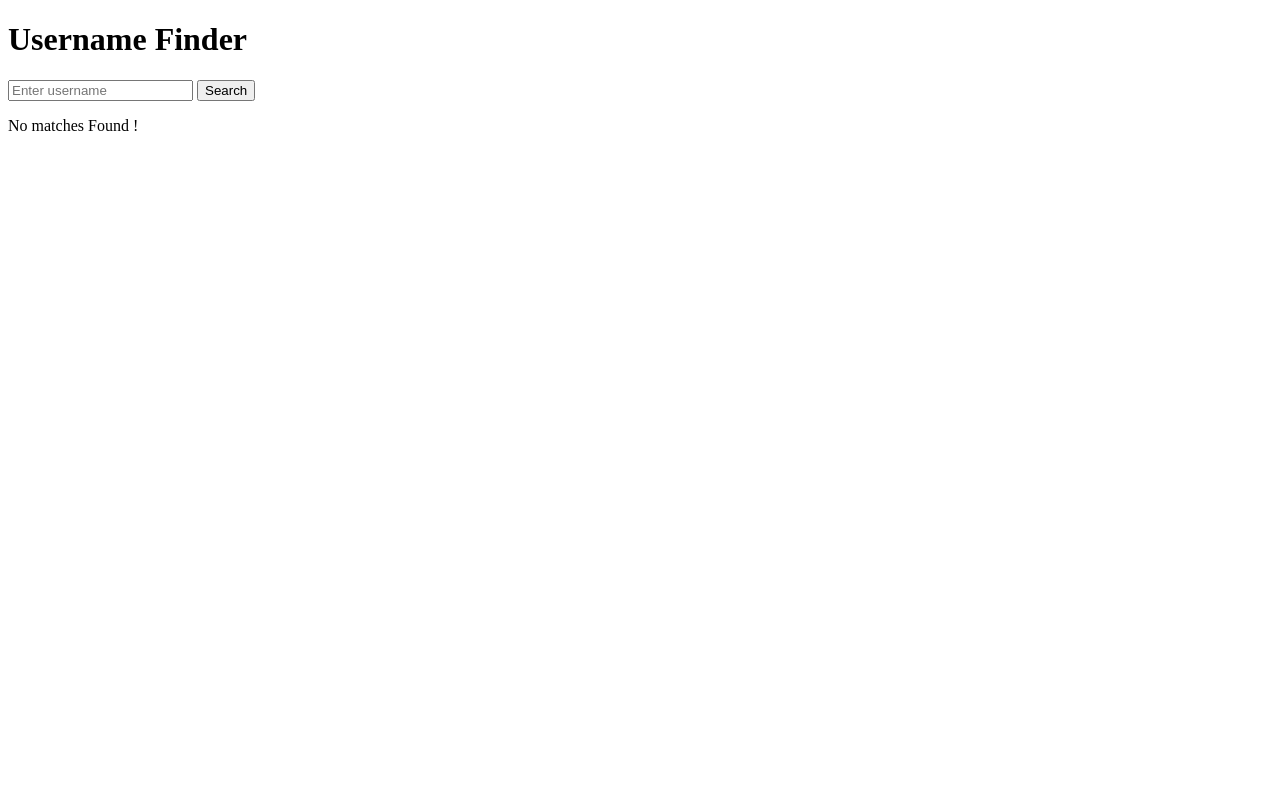
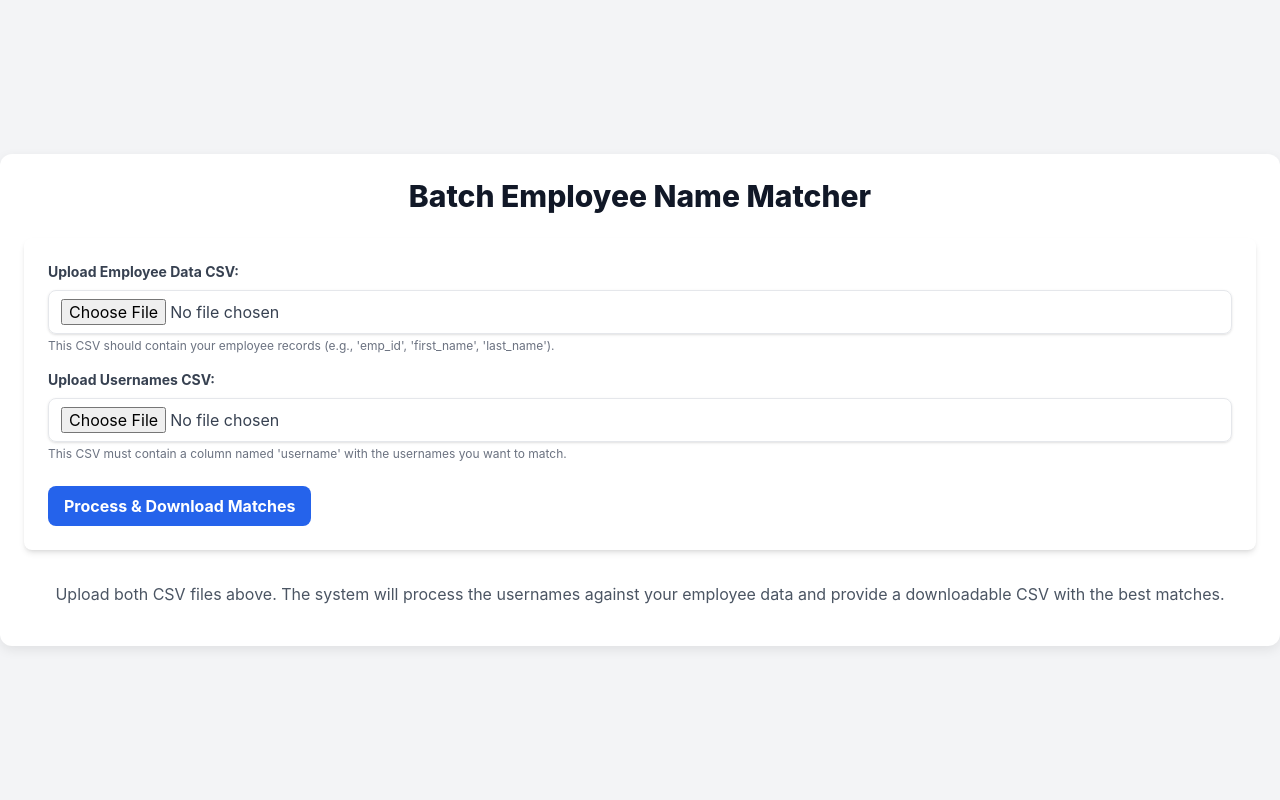
Before and after one commit to midhunprahash-ui/Name_match_ml, a Flask app: page / in a window 1280 px wide. Run offline with Flask 3, Linux system fonts and the light colour scheme; some libraries are stand-ins or nearby versions.

Commit message:
Enhance index.html and main.py for improved user experience and functionality; update form handling, add file upload support, and refine match scoring logic.

```diff
--- a/Templates/index.html
+++ b/Templates/index.html
@@ -3,40 +3,124 @@
 
 <head>
     <meta charset="UTF-8">
-    <title>Username Matcher</title>
+    <meta name="viewport" content="width=device-width, initial-scale=1.0">
+    <title>Batch Employee Name Matcher</title>
+    <!-- Tailwind CSS CDN for styling -->
+    <script src="https://cdn.tailwindcss.com"></script>
+    <style>
+        /* Custom styles for a cleaner look */
+        body {
+            font-family: 'Inter', sans-serif;
+            /* Using Inter font for a modern feel */
+            background-color: #f3f4f6;
+            /* Light gray background */
+        }
+
+        .container {
+            max-width: 900px;
+            /* Max width for the main content area */
+            margin: 2rem auto;
+            /* Center the container with vertical margin */
+            padding: 1.5rem;
+            /* Padding inside the container */
+            background-color: #ffffff;
+            /* White background for the card */
+            border-radius: 12px;
+            /* Rounded corners for the container */
+            box-shadow: 0 4px 12px rgba(0, 0, 0, 0.08);
+            /* Soft shadow for depth */
+        }
+
+        /* Styling for flash messages (success, error, warning, info) */
+        .flash-message {
+            padding: 0.75rem 1rem;
+            margin-bottom: 1rem;
+            border-radius: 8px;
+            font-weight: 500;
+        }
+
+        .flash-success {
+            background-color: #d1fae5;
+            /* Green light */
+            color: #065f46;
+            /* Green dark */
+            border: 1px solid #6ee7b7;
+        }
+
+        .flash-error {
+            background-color: #fee2e2;
+            /* Red light */
+            color: #991b1b;
+            /* Red dark */
+            border: 1px solid #fca5a5;
+        }
+
+        .flash-warning {
+            background-color: #fffbeb;
+            /* Yellow light */
+            color: #92400e;
+            /* Yellow dark */
+            border: 1px solid #fcd34d;
+        }
+
+        .flash-info {
+            background-color: #e0f2fe;
+            /* Blue light */
+            color: #0369a1;
+            /* Blue dark */
+            border: 1px solid #7dd3fc;
+        }
+    </style>
 </head>
 
-<body>
-    <h1>Username Finder</h1>
+<body class="bg-gray-100 flex items-center justify-center min-h-screen">
+    <div class="container">
+        <h1 class="text-3xl font-extrabold text-gray-900 text-center mb-6">Batch Employee Name Matcher</h1>
 
-    <form method="POST">
-        <input type="text" name="username" placeholder="Enter username" value="{{ input_username }}">
-        <button type="submit">Search</button>
-    </form>
+        <!-- Section to display flash messages -->
+        {% with messages = get_flashed_messages(with_categories=true) %}
+        {% if messages %}
+        <div class="mb-6">
+            {% for category, message in messages %}
+            <div class="flash-message flash-{{ category }}">
+                {{ message }}
+            </div>
+            {% endfor %}
+        </div>
+        {% endif %}
+        {% endwith %}
 
-    {% if matches %}
-    <h2>Top Matches : </h2>
-    <ul>
-        {% for match in matches %}
-        <li>
-            {{ match.employee_name }} (ID: {{ match.emp_id }}) - Confidence : {{ match.score | round(2) }} %
-        </li>
-        {% endfor %}
-    </ul>
-    {% else %}
-    <p>No matches Found !</p>
-    {% endif %}
+        <!-- Form for CSV file uploads -->
+        <form method="POST" enctype="multipart/form-data" class="bg-white p-6 rounded-lg shadow-md mb-8">
+            <div class="mb-4">
+                <label for="employee_csv_file" class="block text-gray-700 text-sm font-bold mb-2">Upload Employee Data
+                    CSV:</label>
+                <input type="file" name="employee_csv_file" id="employee_csv_file" accept=".csv"
+                    class="shadow appearance-none border rounded-lg w-full py-2 px-3 text-gray-700 leading-tight focus:outline-none focus:ring-2 focus:ring-blue-500 focus:border-transparent">
+                <p class="text-xs text-gray-500 mt-1">This CSV should contain your employee records (e.g., 'emp_id',
+                    'first_name', 'last_name').</p>
+            </div>
+            <div class="mb-6">
+                <label for="usernames_csv_file" class="block text-gray-700 text-sm font-bold mb-2">Upload Usernames
+                    CSV:</label>
+                <input type="file" name="usernames_csv_file" id="usernames_csv_file" accept=".csv"
+                    class="shadow appearance-none border rounded-lg w-full py-2 px-3 text-gray-700 leading-tight focus:outline-none focus:ring-2 focus:ring-blue-500 focus:border-transparent">
+                <p class="text-xs text-gray-500 mt-1">This CSV must contain a column named 'username' with the usernames
+                    you want to match.</p>
+            </div>
+            <div class="flex items-center justify-between">
+                <button type="submit"
+                    class="bg-blue-600 hover:bg-blue-700 text-white font-bold py-2 px-4 rounded-lg focus:outline-none focus:shadow-outline transition duration-200 ease-in-out transform hover:scale-105">
+                    Process & Download Matches
+                </button>
+            </div>
+        </form>
 
-    {% if top_matches %}
-    <h2>Possible Other 5 Matches : </h2>
-    <ul>
-        {% for match in top_matches %}
-        <li>
-            {{ match.employee_name }} (ID: {{ match.emp_id }}) - Confidence : {{ match.score | round(2) }} %
-        </li>
-        {% endfor %}
-    </ul>
-    {% endif %}
+        <p class="text-center text-gray-600 mt-8 mb-4">
+            Upload both CSV files above. The system will process the usernames against your employee data and provide a
+            downloadable CSV with the best matches.
+        </p>
+    </div>
 </body>
 
 </html>
--- a/main.py
+++ b/main.py
@@ -1,46 +1,95 @@
-from flask import Flask, render_template, request
+from flask import Flask, render_template, request, flash, redirect, url_for, send_file
 import pandas as pd
 from thefuzz import fuzz
 import jellyfish
-import  re
+import re
+import os
+import io # Import io for in-memory file handling
 
 app = Flask(__name__)
+app.secret_key = 'your_super_secret_key_here' # Set a secret key for flash messages
+
+# Define the UPLOAD_FOLDER for potential temporary file saving, though we process in-memory.
+# For production, ensure this path is secure and writable.
+UPLOAD_FOLDER = 'uploads'
+if not os.path.exists(UPLOAD_FOLDER):
+    os.makedirs(UPLOAD_FOLDER)
+app.config['UPLOAD_FOLDER'] = UPLOAD_FOLDER
+app.config['MAX_CONTENT_LENGTH'] = 16 * 1024 * 1024 # Max upload size: 16 MB
+
+# Configure how many *additional* top matches to return besides the very best one
+NUM_OTHER_MATCHES = 5
 
 def compute_match_score(username, full_name, first_name, last_name, emp_id):
+    """
+    Computes a composite match score between a username and employee details.
+    Uses various string matching algorithms and applies bonuses.
+    """
+    # Convert all inputs to string and lowercase for consistent comparison
+    username = str(username).lower()
+    full_name = str(full_name).lower()
+    first_name = str(first_name).lower()
+    last_name = str(last_name).lower()
+    emp_id = str(emp_id) # Convert emp_id to string for number matching
 
+    # Bonus for matching numbers in username with employee ID
     numbers_in_username = re.findall(r'\d+', username)
     number_match_bonus = 0
     if numbers_in_username:
-
-        if str(emp_id) in numbers_in_username:
+        if emp_id in numbers_in_username:
             number_match_bonus = 14
 
+    # Fuzzy string matching ratios for full name
     lev_full = fuzz.ratio(username, full_name)
     partial_full = fuzz.partial_ratio(username, full_name)
     token_set_full = fuzz.token_set_ratio(username, full_name)
 
-
+    # Fuzzy string matching ratios for first name
     lev_first = fuzz.ratio(username, first_name)
     partial_first = fuzz.partial_ratio(username, first_name)
     token_set_first = fuzz.token_set_ratio(username, first_name)
 
-
+    # Fuzzy string matching ratios for last name
     lev_last = fuzz.ratio(username, last_name)
     partial_last = fuzz.partial_ratio(username, last_name)
     token_set_last = fuzz.token_set_ratio(username, last_name)
 
+    # Phonetic matching (Soundex and Metaphone)
+    # Ensure inputs are not empty before applying phonetic algorithms
+    soundex_match_last = 0
+    if username and last_name: # Check if strings are not empty
+        try:
+            soundex_match_last = int(jellyfish.soundex(username) == jellyfish.soundex(last_name))
+        except: # Handle potential errors if input is not suitable for soundex
+            pass
 
-    soundex_match_last = int(jellyfish.soundex(username) == jellyfish.soundex(last_name))
-    metaphone_match_last = int(jellyfish.metaphone(username) == jellyfish.metaphone(last_name))
-    soundex_match_first = int(jellyfish.soundex(username) == jellyfish.soundex(first_name))
-    metaphone_match_first = int(jellyfish.metaphone(username) == jellyfish.metaphone(first_name))
+    metaphone_match_last = 0
+    if username and last_name:
+        try:
+            metaphone_match_last = int(jellyfish.metaphone(username) == jellyfish.metaphone(last_name))
+        except:
+            pass
 
+    soundex_match_first = 0
+    if username and first_name:
+        try:
+            soundex_match_first = int(jellyfish.soundex(username) == jellyfish.soundex(first_name))
+        except:
+            pass
 
+    metaphone_match_first = 0
+    if username and first_name:
+        try:
+            metaphone_match_first = int(jellyfish.metaphone(username) == jellyfish.metaphone(first_name))
+        except:
+            pass
+
+    # Take maximum scores across full, first, and last names
     max_lev = max(lev_full, lev_first, lev_last)
     max_partial = max(partial_full, partial_first, partial_last)
     max_token_set = max(token_set_full, token_set_first, token_set_last)
 
-
+    # Calculate composite score
     composite = (
         (max_lev * 0.4) +
         (max_partial * 0.3) +
@@ -48,12 +97,23 @@ def compute_match_score(username, full_name, first_name, last_name, emp_id):
         (soundex_match_last * 10) +
         (metaphone_match_last * 10) +
         (soundex_match_first * 10) +
-        (metaphone_match_first * 10)+
+        (metaphone_match_first * 10) +
         number_match_bonus
-)
-    return min(composite, 100)
+    )
+    return min(composite, 100) # Cap the score at 100
 
-def fetch_employees():
+def fetch_employees(csv_file_buffer):
+    """
+    Fetches employee data from a CSV file-like object,
+    standardizes column names, and handles combined name columns.
+
+    Args:
+        csv_file_buffer: A file-like object (e.g., from request.files['employee_csv_file'])
+                         that pandas can read.
+    Returns:
+        A pandas DataFrame with standardized employee data, or an empty DataFrame
+        if an error occurs.
+    """
     CANONICAL_COLUMN_ALIASES = {
         'emp_id': ['employee_id', 'employee id', 'id_employee', 'staff_id', 'emp id', 'empid', 'id', 'employee no', 'emp no'],
         'first_name': ['first name', 'fname', 'given_name', 'first', 'f_name', 'name (first)', 'namefirst'],
@@ -62,106 +122,195 @@ def fetch_employees():
     }
 
     try:
-        df = pd.read_csv('/Users/midhun/Developer/Git/Name_match_ml/training_data(3000).csv')
-        df.columns = df.columns.str.lower()
+        # Read the CSV directly from the buffer
+        df = pd.read_csv(csv_file_buffer)
+        df.columns = df.columns.str.lower() # Normalize incoming column names to lowercase
 
+        # Attempt to rename columns to their canonical forms
         for canonical_name, aliases in CANONICAL_COLUMN_ALIASES.items():
             for alias in aliases:
                 if alias in df.columns and alias != canonical_name:
                     df.rename(columns={alias: canonical_name}, inplace=True)
                     print(f"Renamed '{alias}' to '{canonical_name}'")
-                    break
+                    break # Move to the next canonical name once an alias is found and renamed
                 elif canonical_name in df.columns:
-                    break
+                    break # Canonical name already present, no need to check aliases
 
-
+        # Handle the 'employee_name' column being present instead of separate first_name/last_name
+        # This takes precedence if first_name or last_name are missing but employee_name is present
         if 'employee_name' in df.columns and ('first_name' not in df.columns or 'last_name' not in df.columns):
             print("Detected 'employee_name' column. Attempting to split into 'first_name' and 'last_name'.")
-
+            # Ensure 'employee_name' is string type to apply string operations
             df['employee_name'] = df['employee_name'].astype(str).str.strip()
 
-
-            name_parts = df['employee_name'].str.split(n=1, expand=True)
+            # Split 'employee_name' into 'first_name' and 'last_name'
+            name_parts = df['employee_name'].str.split(n=1, expand=True) # Split only on the first space
 
             if len(name_parts.columns) > 0:
                 df['first_name'] = name_parts[0].fillna('').str.strip()
                 if len(name_parts.columns) > 1:
                     df['last_name'] = name_parts[1].fillna('').str.strip()
                 else:
-                    df['last_name'] = ''
+                    df['last_name'] = '' # Assign empty string if no last name part
                 print("Successfully split 'employee_name' into 'first_name' and 'last_name'.")
             else:
                 df['first_name'] = ''
                 df['last_name'] = ''
                 print("Warning: Could not split 'employee_name' into 'first_name' and 'last_name'. They will be empty.")
 
-
+        # Verify that the *canonical* required columns are now present for processing
         required_processing_columns = ['emp_id', 'first_name', 'last_name']
         if not all(col in df.columns for col in required_processing_columns):
             missing_cols = [col for col in required_processing_columns if col not in df.columns]
-            print(f"Error: After processing, missing critical columns for employee data: {', '.join(missing_cols)}")
+            flash(f"Error: Employee data CSV is missing required columns: {', '.join(missing_cols)}. Please ensure it has 'emp_id', 'first_name', 'last_name' or their aliases, or a 'full name' equivalent.", "error")
             return pd.DataFrame(columns=['emp_id', 'employee_name', 'first_name', 'last_name'])
 
+        # Ensure first_name and last_name are not null and are strings for concatenation
         df['first_name'] = df['first_name'].fillna('').astype(str).str.strip()
         df['last_name'] = df['last_name'].fillna('').astype(str).str.strip()
 
+        # Create or re-create 'employee_name' from first_name and last_name
         df['employee_name'] = df['first_name'] + ' ' + df['last_name']
+        # Clean up any double spaces or leading/trailing spaces
         df['employee_name'] = df['employee_name'].str.replace(r'\s+', ' ', regex=True).str.strip()
 
         return df[['emp_id', 'employee_name', 'first_name', 'last_name']]
 
-    except FileNotFoundError:
-        print("Error: The specified CSV file was not found at '/Users/midhun/Developer/Git/Name_match_ml/employees.csv'. Please check the path.")
     except pd.errors.EmptyDataError:
+        flash("Error: The uploaded Employee Data CSV file is empty.", "error")
         print("Error: The CSV file is empty.")
     except Exception as e:
+        flash(f"An unexpected error occurred while processing the Employee Data CSV: {e}", "error")
         print(f"An unexpected error occurred: {e}")
 
     return pd.DataFrame(columns=['emp_id', 'employee_name', 'first_name', 'last_name'])
 
 @app.route('/', methods=['GET', 'POST'])
 def index():
-    matches = []
-    top_matches = []
-    input_username = ""
+    if request.method == 'POST':
+        employee_csv_file = request.files.get('employee_csv_file')
+        usernames_csv_file = request.files.get('usernames_csv_file')
 
-    if request.method == 'POST':
-        input_username = request.form['username'].strip().lower()
-        employees = fetch_employees()
+        # Validate Employee Data CSV upload
+        if not employee_csv_file or employee_csv_file.filename == '':
+            flash("Error: Please upload the Employee Data CSV.", "error")
+            return redirect(url_for('index'))
+        if not employee_csv_file.filename.lower().endswith('.csv'):
+            flash("Error: Employee Data file must be a CSV.", "error")
+            return redirect(url_for('index'))
 
-        if not employees.empty:
-            employees['score'] = employees.apply(
+        # Validate Usernames CSV upload
+        if not usernames_csv_file or usernames_csv_file.filename == '':
+            flash("Error: Please upload the Usernames CSV for matching.", "error")
+            return redirect(url_for('index'))
+        if not usernames_csv_file.filename.lower().endswith('.csv'):
+            flash("Error: Usernames file must be a CSV.", "error")
+            return redirect(url_for('index'))
+
+        # Process Employee Data CSV
+        employees_df = fetch_employees(employee_csv_file)
+        if employees_df.empty:
+            # flash message already handled in fetch_employees if an error occurred
+            return redirect(url_for('index'))
+
+        # Process Usernames CSV
+        try:
+            usernames_df = pd.read_csv(usernames_csv_file)
+            usernames_df.columns = usernames_df.columns.str.lower() # Normalize column names
+            if 'username' not in usernames_df.columns:
+                flash("Error: The Usernames CSV must contain a column named 'username'.", "error")
+                return redirect(url_for('index'))
+
+            # Convert username column to list of strings
+            input_usernames = usernames_df['username'].astype(str).tolist()
+        except pd.errors.EmptyDataError:
+            flash("Error: The Usernames CSV file is empty.", "error")
+            return redirect(url_for('index'))
+        except Exception as e:
+            flash(f"Error reading Usernames CSV: {e}", "error")
+            return redirect(url_for('index'))
+
+        all_results_for_csv = [] # This will store the final rows for the output CSV
+
+        if employees_df.empty or not input_usernames:
+            flash("No employee data or usernames to process. Please check your uploaded files.", "warning")
+            return redirect(url_for('index'))
+
+        # Iterate through each username from the input CSV
+        for input_username in input_usernames:
+            # Apply the matching score to each employee for the current username
+            employees_df['current_score'] = employees_df.apply(
                 lambda row: compute_match_score(
                     input_username,
-                    row['employee_name'].lower(),
-                    row['first_name'].lower(),
-                    row['last_name'].lower(),
+                    row['employee_name'],
+                    row['first_name'],
+                    row['last_name'],
                     row['emp_id']
                 ), axis=1
             )
 
+            # Sort all employees by their score for the current username
+            sorted_matches = employees_df.sort_values('current_score', ascending=False)
 
-            matches_df = employees[employees['score'] >= 65]\
-                .sort_values('score', ascending=False)
+            top_match_info = {
+                'Input_Username': input_username,
+                'Top_Match_Employee_ID': 'N/A',
+                'Top_Match_Employee_Name': 'N/A',
+                'Top_Match_Confidence_Score': '0.00%', # Added '%' here
+                'Other_Matches_Details': ''
+            }
 
+            if not sorted_matches.empty:
+                # Extract the very best match (Rank 1)
+                best_match = sorted_matches.iloc[0]
+                if best_match['current_score'] > 0: # Only consider it a match if score is positive
+                    top_match_info['Top_Match_Employee_ID'] = best_match['emp_id']
+                    top_match_info['Top_Match_Employee_Name'] = best_match['employee_name']
+                    top_match_info['Top_Match_Confidence_Score'] = f"{best_match['current_score']:.2f}%" # Added '%' here
 
-            excluded_ids = set(matches_df['emp_id'])
-            top_matches_df = employees[~employees['emp_id'].isin(excluded_ids)]\
-                .sort_values('score', ascending=False)\
-                .head(5)
+                # Collect details for the next NUM_OTHER_MATCHES (ranks 2 to NUM_OTHER_MATCHES + 1)
+                other_matches_list = []
+                # Slice from index 1 to get matches AFTER the top one
+                # Limit to NUM_OTHER_MATCHES entries
+                other_relevant_matches = sorted_matches.iloc[1 : NUM_OTHER_MATCHES + 1]
 
+                for rank_idx, (_, match_row) in enumerate(other_relevant_matches.iterrows()):
+                    if match_row['current_score'] > 0: # Only include if score is positive
+                        other_matches_list.append(
+                            f"Rank {rank_idx + 2}: {match_row['employee_name']} (ID: {match_row['emp_id']}, Score: {match_row['current_score']:.2f}%)" # Added '%' here
+                        )
 
-            matches = matches_df.to_dict(orient='records')
-            top_matches = top_matches_df.to_dict(orient='records')
+                # Join with newline character for multi-line cell in CSV
+                top_match_info['Other_Matches_Details'] = "\n".join(other_matches_list)
 
-    return render_template(
-        'index.html',
-        matches=matches,
-        top_matches=top_matches,
-        input_username=input_username
-    )
+            all_results_for_csv.append(top_match_info)
 
+        if not all_results_for_csv:
+            flash("No matches could be processed. Please check your CSV files and data.", "warning")
+            return redirect(url_for('index'))
 
+        # Convert the list of dictionaries to a DataFrame
+        results_df = pd.DataFrame(all_results_for_csv)
+
+        # Create an in-memory CSV file for download
+        output_buffer = io.StringIO()
+        results_df.to_csv(output_buffer, index=False)
+        output_buffer.seek(0) # Rewind the buffer to the beginning
+
+        # Send the CSV as a downloadable file
+        flash("Match results CSV downloaded!", "success")
+        return send_file(
+            io.BytesIO(output_buffer.getvalue().encode('utf-8')), # Convert StringIO to BytesIO for send_file
+            mimetype='text/csv',
+            as_attachment=True,
+            download_name='username_matches_detailed.csv' # New, more descriptive filename
+        )
+
+    # For GET request (initial page load)
+    return render_template('index.html')
 
 if __name__ == '__main__':
+    # For development: create a temporary 'uploads' directory if it doesn't exist
+    if not os.path.exists('uploads'):
+        os.makedirs('uploads')
     app.run(debug=True)
```
